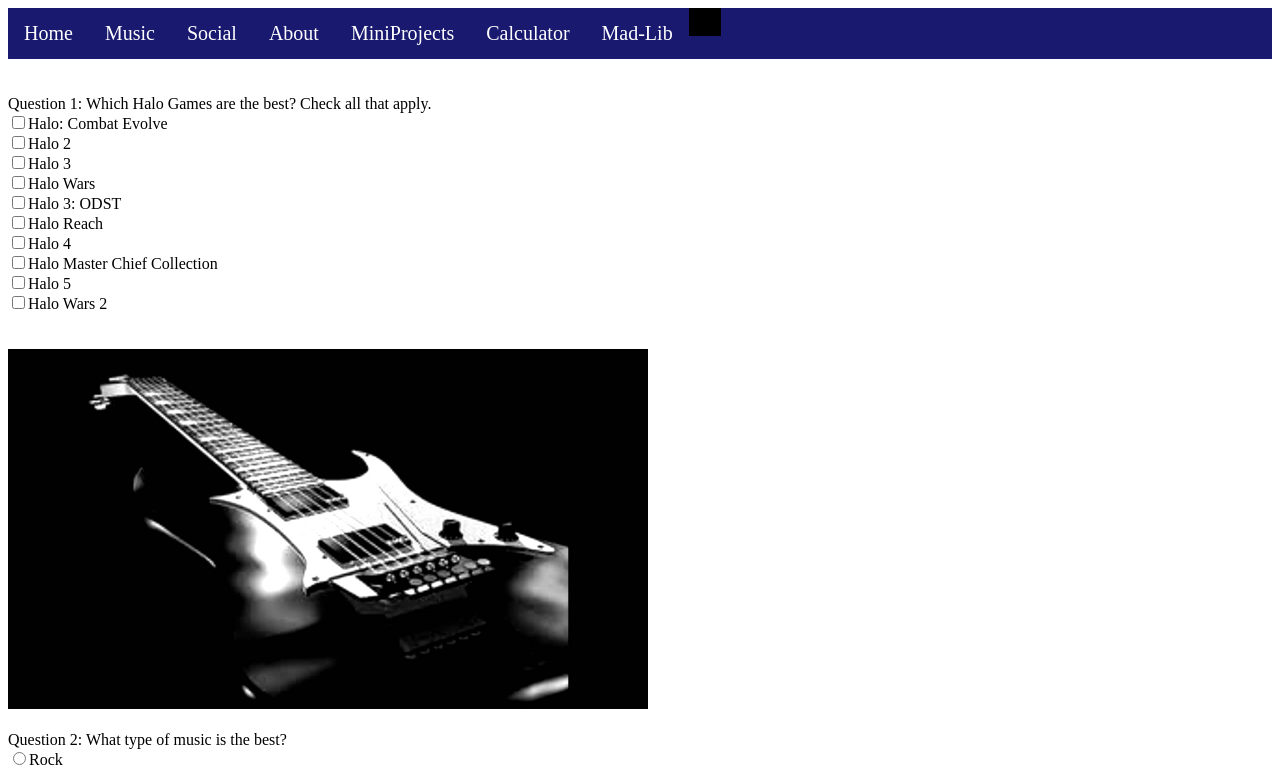
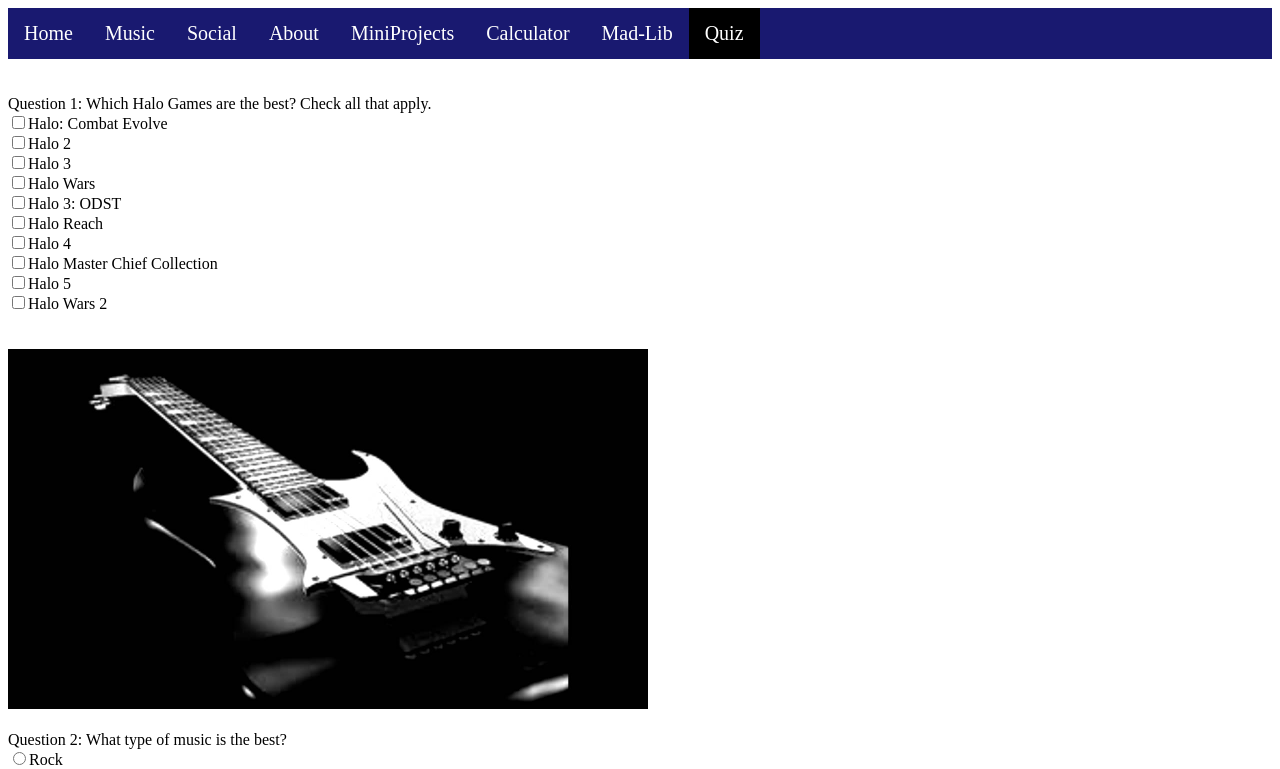
Before and after one commit to Mackowiak1343/Mackowiak1343.github.io, a plain HTML site: page quiz.html in a window 1280 px wide. Shown: the top 769 px of the page. Drawn offline with Linux system fonts and the light colour scheme.

Commit message:
Update quiz.html

```diff
--- a/quiz.html
+++ b/quiz.html
@@ -15,7 +15,7 @@
     <a href="miniprojects.html">MiniProjects</a>
     <a href="calculator.html">Calculator</a>
     <a href="madLib.html">Mad-Lib</a>
-    <a class="active" href="quiz.html"></a>
+    <a class="active" href="quiz.html">Quiz</a>
 </div>
 <form name="quest">
     <br><br>
```
